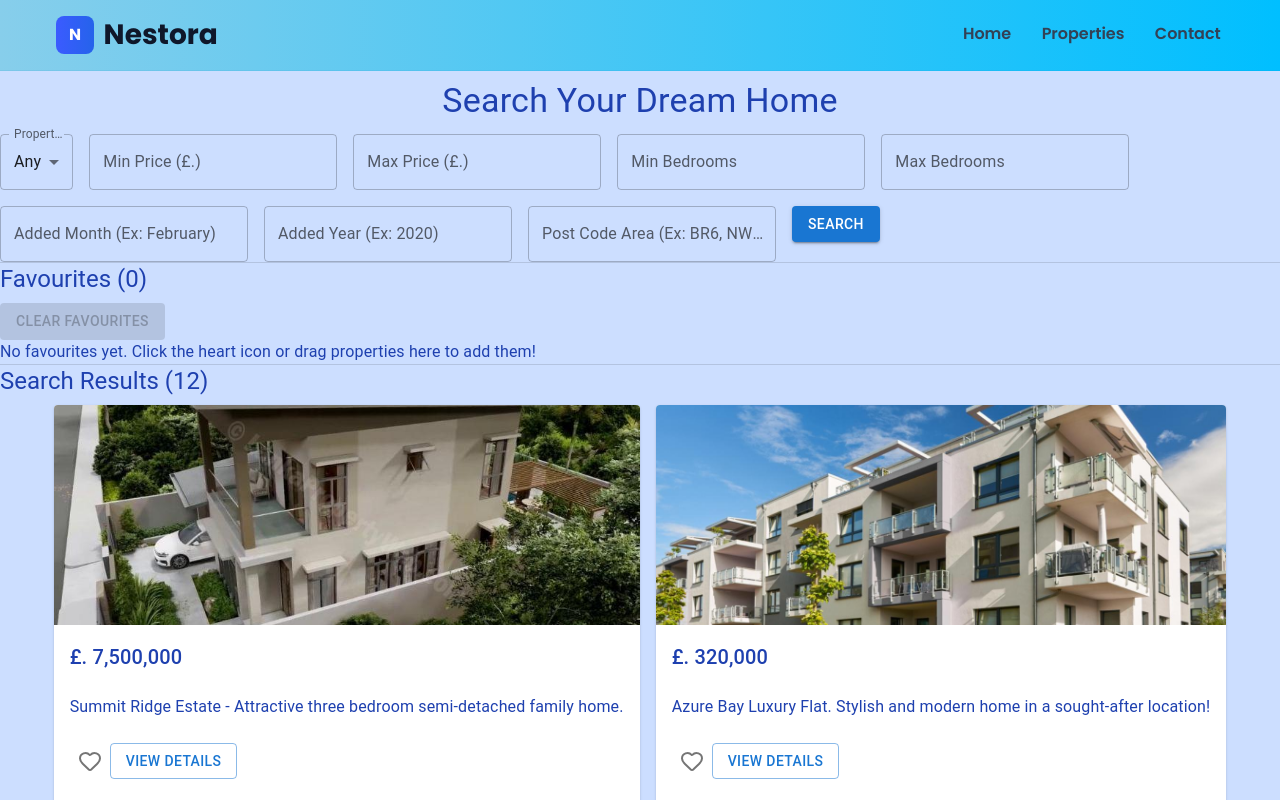
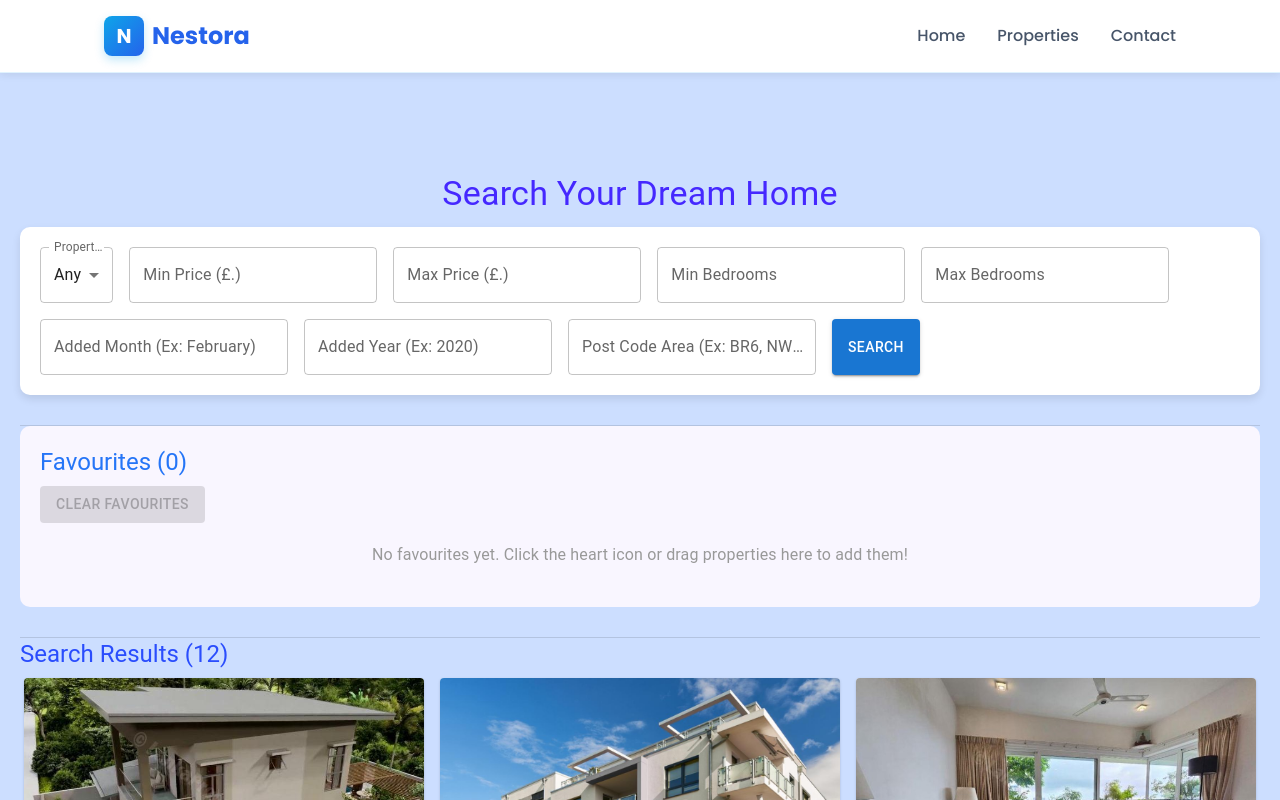
Before and after one commit to rathugedn/Nestora, a React (Vite) app: page /search in a window 1280 px wide. Shown: the top 800 px of the page. Built offline with nearby package versions, Linux system fonts and the light colour scheme.

Commit message:
update styles

```diff
--- a/src/components/Navbar.css
+++ b/src/components/Navbar.css
@@ -1,128 +1,126 @@
+/* Updated navbar to new vibrant blue color scheme */
+
 .navbar {
-  position: fixed;
+  background: #ffffff;
+  box-shadow: 0 2px 8px rgba(0, 0, 0, 0.08);
+  position: sticky;
   top: 0;
-  left: 0;
-  right: 0;
-  width: 100%;
-  background: linear-gradient(90deg, #87CEEB 0%, #00BFFF 100%);
-  backdrop-filter: blur(8px);
-  border-bottom: 1px solid rgba(3, 115, 186, 0.08);
   z-index: 1000;
+  border-bottom: 1px solid #e0f2fe; /* Updated border color */
 }
 
 .navbar-container {
   max-width: 1200px;
   margin: 0 auto;
+  padding: 1rem 5%;
   display: flex;
+  justify-content: space-between;
   align-items: center;
-  justify-content: space-between;
-  padding: 0.8rem 1rem;
 }
 
 .logo {
   display: flex;
   align-items: center;
-  gap: 0.6rem;
+  gap: 0.5rem;
   text-decoration: none;
+  font-size: 1.5rem;
+  font-weight: 700;
+  color: #2563eb; /* Updated logo text color */
+  transition: transform 0.3s ease;
+}
+
+.logo:hover {
+  transform: scale(1.05);
 }
 
 .logo-icon {
-  width: 38px;
-  height: 38px;
-  display: inline-flex;
+  display: flex;
   align-items: center;
   justify-content: center;
+  width: 40px;
+  height: 40px;
+  background: linear-gradient(135deg, #0ea5e9, #2563eb); /* Updated gradient colors */
+  color: #ffffff;
   border-radius: 8px;
-  background: linear-gradient(90deg,#3B5BFF,#2563EB);
-  color: #fff;
   font-weight: 700;
+  font-size: 1.25rem;
+  box-shadow: 0 4px 10px rgba(14, 165, 233, 0.25); /* Updated box shadow color */
 }
 
 .logo-text {
-  font-weight: 800;
-  color: #0f172a;
-  font-size: 1.75rem;
+  color: #2563eb; /* Updated logo text color */
 }
 
 .nav-items {
   display: flex;
-  gap: 1.5rem;
+  gap: 2rem;
   align-items: center;
-  transition: transform 0.22s ease, opacity 0.22s ease;
 }
 
 .nav-link {
-  color: #334155;
   text-decoration: none;
-  font-weight: 600;
-  padding: 0.35rem 0.2rem;
-  border-bottom: 2px solid transparent;
-  transition: color 0.18s ease, border-color 0.18s ease, transform 0.18s ease;
+  color: #475569; /* Updated nav links color */
+  font-weight: 500;
+  transition: color 0.3s ease;
+  position: relative;
+}
+
+.nav-link::after {
+  content: "";
+  position: absolute;
+  bottom: -4px;
+  left: 0;
+  width: 0;
+  height: 2px;
+  background: #000000; /* Updated underline color */
+  transition: width 0.3s ease;
 }
 
 .nav-link:hover {
-  color: #2563EB;
-  border-bottom-color: #2563EB;
+  color: #000000; /* Updated hover color */
 }
 
-.nav-link:focus {
-  outline: 3px solid rgba(37,99,235,0.14);
-  border-radius: 4px;
-  transform: translateY(-2px);
-}
-
-.nav-link[aria-current="page"] {
-  color: #0f4df9;
-  border-bottom-color: #1e3a8a;
+.nav-link:hover::after {
+  width: 100%;
 }
 
 .mobile-menu-btn {
   display: none;
-  background: transparent;
+  background: none;
   border: none;
   cursor: pointer;
-}
-
-.mobile-menu-btn:hover {
-  transform: scale(1.03);
-}
-.mobile-menu-btn:focus {
-  outline: 3px solid rgba(37,99,235,0.14);
-  border-radius: 6px;
+  padding: 0.5rem;
+  color: #2563eb; /* Updated menu button color */
 }
 
 @media (max-width: 768px) {
   .nav-items {
-    display: flex;
-    position: absolute;
-    top: 100%;
-    left: 0;
-    right: 0;
-    background: rgba(255,255,255,0.98);
+    position: fixed;
+    top: 70px;
+    right: -100%;
     flex-direction: column;
+    background: #ffffff;
+    width: 70%;
+    height: calc(100vh - 70px);
+    padding: 2rem;
+    box-shadow: -2px 0 8px rgba(0, 0, 0, 0.1);
+    transition: right 0.3s ease;
     align-items: flex-start;
-    padding: 0.75rem 1rem;
-    gap: 0.5rem;
-    box-shadow: 0 6px 18px rgba(11,61,145,0.06);
-    max-height: 0;
-    overflow: hidden;
-    opacity: 0;
-    transform: translateY(-6px);
-    transition: max-height 0.28s ease, opacity 0.22s ease, transform 0.22s ease;
-  }
-  .mobile-menu-btn {
-    display: inline-block;
+    gap: 1.5rem;
+    border-left: 1px solid #e0f2fe; /* Updated border color */
   }
 
   .nav-items.mobile-open {
-    max-height: 420px;
-    opacity: 1;
-    transform: translateY(0);
+    right: 0;
+  }
+
+  .mobile-menu-btn {
+    display: block;
   }
 
   .nav-link {
+    font-size: 1.1rem;
     width: 100%;
-    padding: 0.7rem 0.5rem;
-    border-bottom: none;
+    padding: 0.75rem 0;
   }
 }
--- a/src/components/SearchPage.css
+++ b/src/components/SearchPage.css
@@ -1,102 +1,187 @@
+/* Search Page Container */
+.search-page-container {
+  padding: 20px;
+  max-width: 1400px;
+  margin: 0 auto;
+}
+
+/* Page Title */
+.page-title {
+  color: #4528ffff;
+  font-weight: bold;
+  margin-bottom: 2rem;
+}
+
+/* Search Form */
+.search-form {
+  background-color: #fff;
+  padding: 20px;
+  border-radius: 10px;
+  box-shadow: 0 4px 8px rgba(0, 0, 0, 0.1);
+  margin-bottom: 30px;
+}
+
+/* Search Button */
+.search-button {
+  height: 56px;
+  background-color: #156ff5ff;
+}
+
+.search-button:hover {
+  background-color: #1f75ffff;
+}
+
+/* Section Divider */
+.section-divider {
+  margin: 20px 0;
+  border-color: #ddd;
+}
+
+/* Favourites Section */
+.favourites-section {
+  padding: 20px;
+  background-color: #f9f6ff;
+  border-radius: 10px;
+  margin-bottom: 30px;
+}
+
+/* Section Title */
+.section-title {
+  color: #2575f7ff;
+  font-weight: bold;
+}
+
+.results-title {
+  color: #2a4dfdff;
+}
+
+/* Clear Favourites Button */
+.clear-favourites-button {
+  margin-bottom: 10px;
+  background-color: #d32f2f;
+}
+
+.clear-favourites-button:hover {
+  background-color: #b71c1c;
+}
+
+.clear-favourites-button:disabled {
+  background-color: #f5f5f5;
+}
+
+/* Empty Favourites Message */
+.empty-favourites-message {
+  text-align: center;
+  padding: 20px;
+  color: #999;
+}
+
+/* Grid Item Center */
+.grid-item-center {
+  display: flex;
+  justify-content: center;
+}
+
+/* Property Card */
 .property-card {
   display: flex;
   flex-direction: column;
-  background: #ffffff;
-  border-radius: 12px;
-  overflow: hidden;
-  box-shadow: 0 4px 10px rgba(0, 0, 0, 0.1);
-  transition: all 0.3s ease;
-  height: 400px;
+  width: 100%;
+  max-width: 400px;
+  transition: transform 0.2s ease, box-shadow 0.2s ease;
 }
 
 .property-card:hover {
   transform: translateY(-5px);
-  box-shadow: 0 8px 20px rgba(67, 106, 248, 0.12);
+  box-shadow: 0 8px 16px rgba(0, 0, 0, 0.15);
 }
 
-.MuiCardContent-root {
-  flex: 1;
-  display: flex;
-  flex-direction: column;
+/* Card Media Wrapper */
+.card-media-wrapper {
+  overflow: hidden;
+  height: 250px;
 }
 
-.card-media-wrapper {
-  position: relative;
-  width: 100%;
-  overflow: hidden;
-  height: 220px;
-  flex-shrink: 0;
-  display: flex;
-  align-items: center;
-  justify-content: center;
-  background: #fafbfc;
-}
-
-.card-media-wrapper img,
-.card-media-wrapper .MuiCardMedia-root {
-  display: block;
+.card-media-wrapper img {
   width: 100%;
   height: 100%;
   object-fit: cover;
 }
 
-.price-badge {
-  position: absolute;
-  left: 12px;
-  top: 12px;
-  background: linear-gradient(90deg, #412218, #ff5252);
-  color: #fff;
-  padding: 6px 10px;
-  border-radius: 10px;
-  font-weight: 700;
-  font-size: 0.95rem;
-  box-shadow: 0 6px 18px rgba(0, 0, 0, 0.18);
+/* Property Price */
+.property-price {
+  font-weight: bold;
 }
 
-.type-badge {
-  position: absolute;
-  right: 12px;
-  top: 12px;
-  background: rgba(0, 0, 0, 0.55);
-  color: #fff;
-  padding: 6px 10px;
-  border-radius: 10px;
-  font-weight: 600;
-  font-size: 0.85rem;
+/* Property Actions */
+.property-actions {
+  display: flex;
+  align-items: center;
+  margin-top: 1rem;
 }
 
-.property-card .MuiCardContent-root {
-  padding: 16px;
-  flex: 1;
-  display: flex;
-  flex-direction: column;
-  justify-content: space-between;
-  min-height: 0;
+/* Favourite Button */
+.favourite-button {
+  color: #aaa;
+  transition: color 0.2s ease;
 }
 
-.property-card h6,
-.property-card .MuiTypography-root {
-  color: var(--primary-blue);
+.favourite-button:hover {
+  color: #666;
 }
 
-@media (max-width: 992px) {
-  .properties-grid,
-  .favourites-grid {
-    grid-template-columns: repeat(2, 1fr);
-  }
+.favourite-button.is-favourite {
+  color: #d32f2f;
 }
 
-@media (max-width: 600px) {
-  .properties-grid,
-  .favourites-grid {
-    grid-template-columns: 1fr;
+.favourite-button.is-favourite:hover {
+  color: #b71c1c;
+}
+
+/* View Details Button */
+.view-details-button {
+  margin-left: 8px;
+  color: #1c4ff8ff;
+  border-color: #3905e5ff;
+}
+
+.view-details-button:hover {
+  border-color: #0e015dff;
+  background-color: rgba(106, 76, 147, 0.1);
+}
+
+/* Responsive Design */
+@media (max-width: 768px) {
+  .search-page-container {
+    padding: 10px;
+  }
+
+  .search-form {
+    padding: 15px;
+  }
+
+  .page-title {
+    font-size: 1.5rem;
+    margin-bottom: 1rem;
   }
 
   .property-card {
-    height: 380px;
+    max-width: 100%;
   }
 
   .card-media-wrapper {
     height: 200px;
   }
 }
+
+@media (max-width: 480px) {
+  .property-actions {
+    flex-direction: column;
+    gap: 10px;
+  }
+
+  .view-details-button {
+    margin-left: 0;
+    width: 100%;
+  }
+}
```
